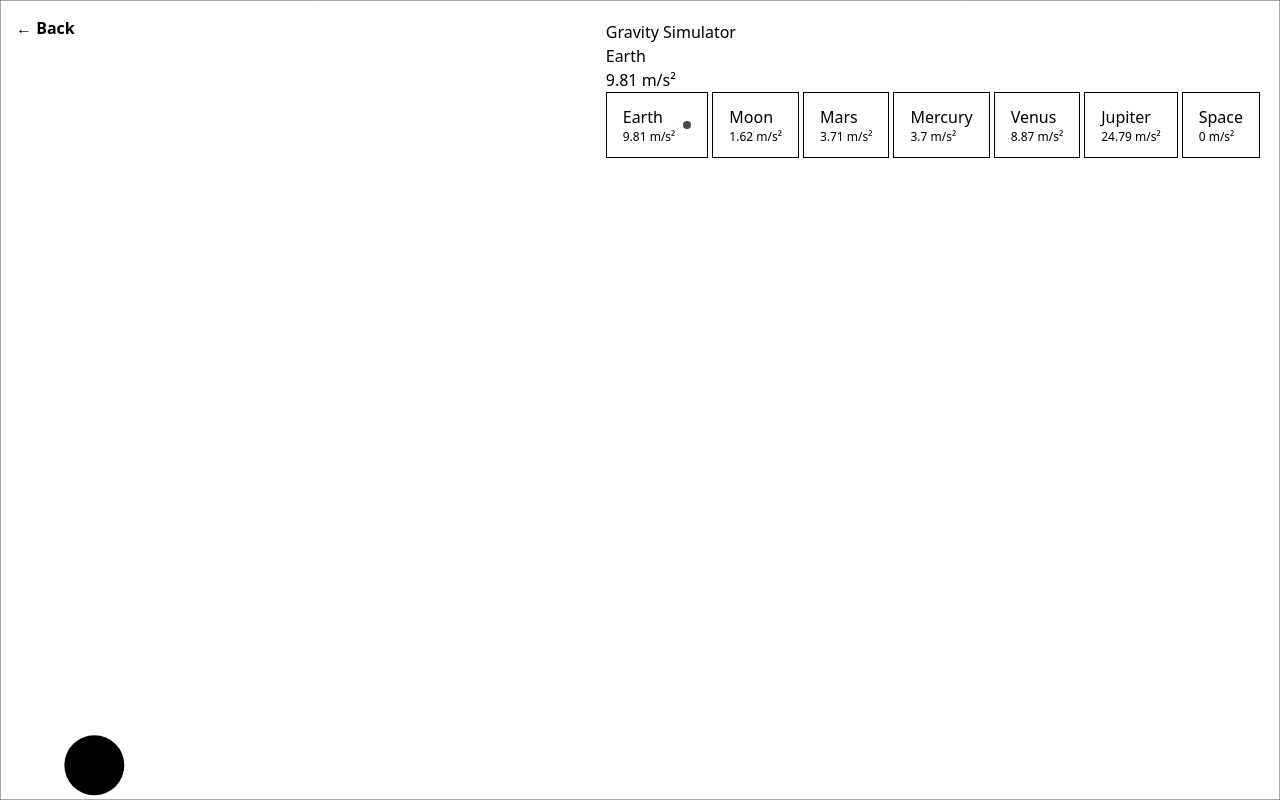
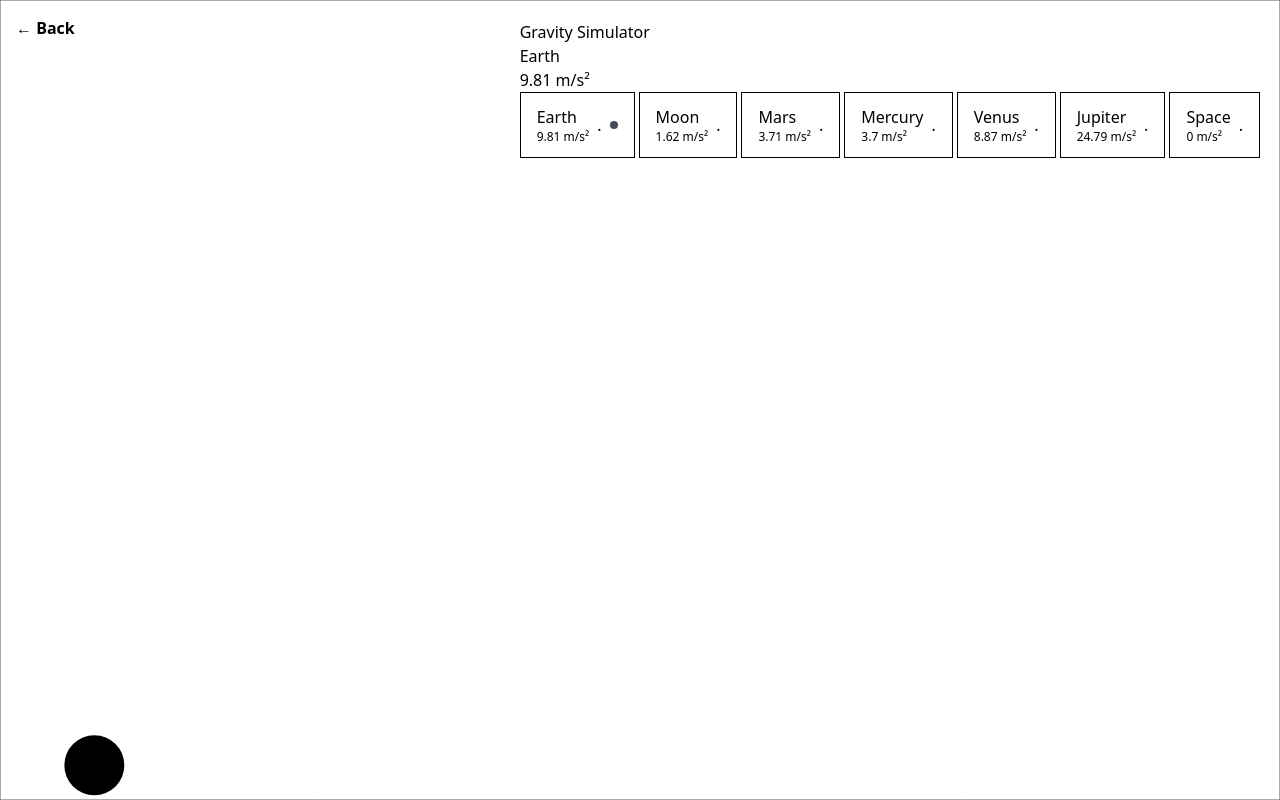
Before and after one commit to Khaiminh1902/physic-lab, a Next.js app: page /gravity in a window 1280 px wide. Built offline with nearby package versions, Linux system fonts and the light colour scheme.

Commit message:
small fix

```diff
--- a/app/gravity/page.tsx
+++ b/app/gravity/page.tsx
@@ -331,7 +331,7 @@ export default function Page() {
                       </div>
                     </div>
                   </div>
-
+                  .
                   {planet === name && (
                     <div className="h-2 w-2 rounded-full bg-slate-950 animate-pulse" />
                   )}
--- a/app/layout.tsx
+++ b/app/layout.tsx
@@ -14,7 +14,7 @@ const geistMono = Geist_Mono({
 
 export const metadata: Metadata = {
   title: "Physic Lab",
-  description: "Generated by create next app",
+  description: "A physic lab where you can test basic physic simulation",
 };
 
 export default function RootLayout({
```
